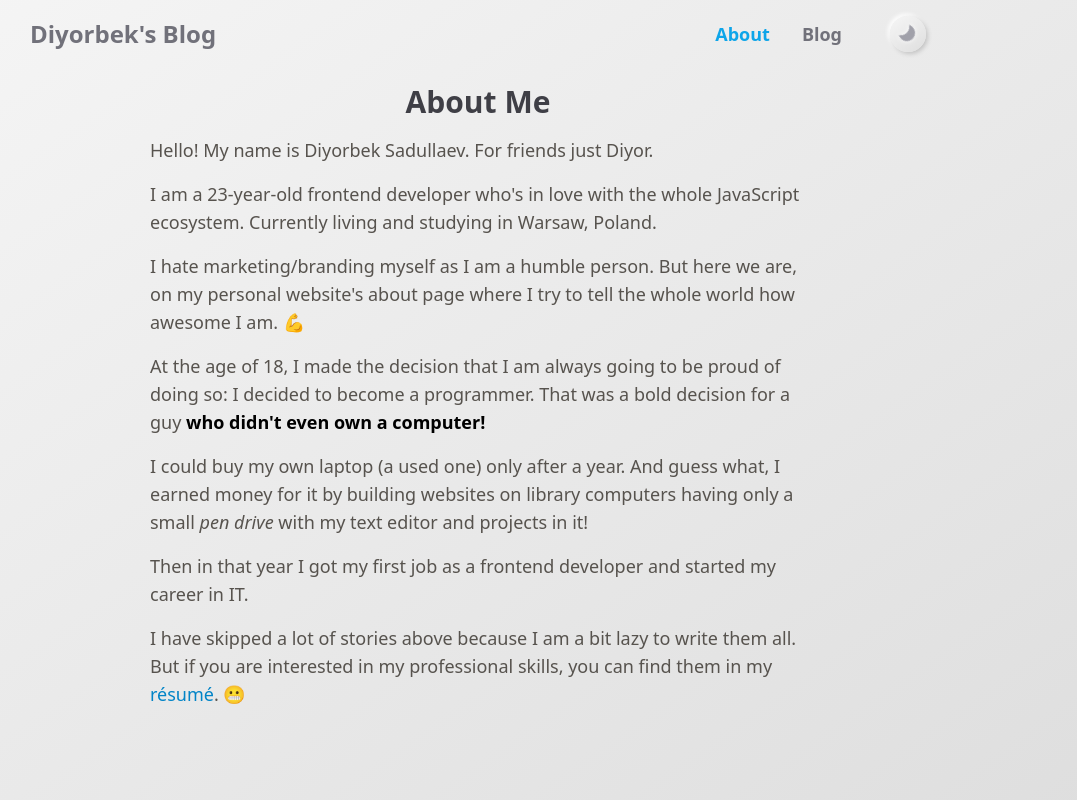
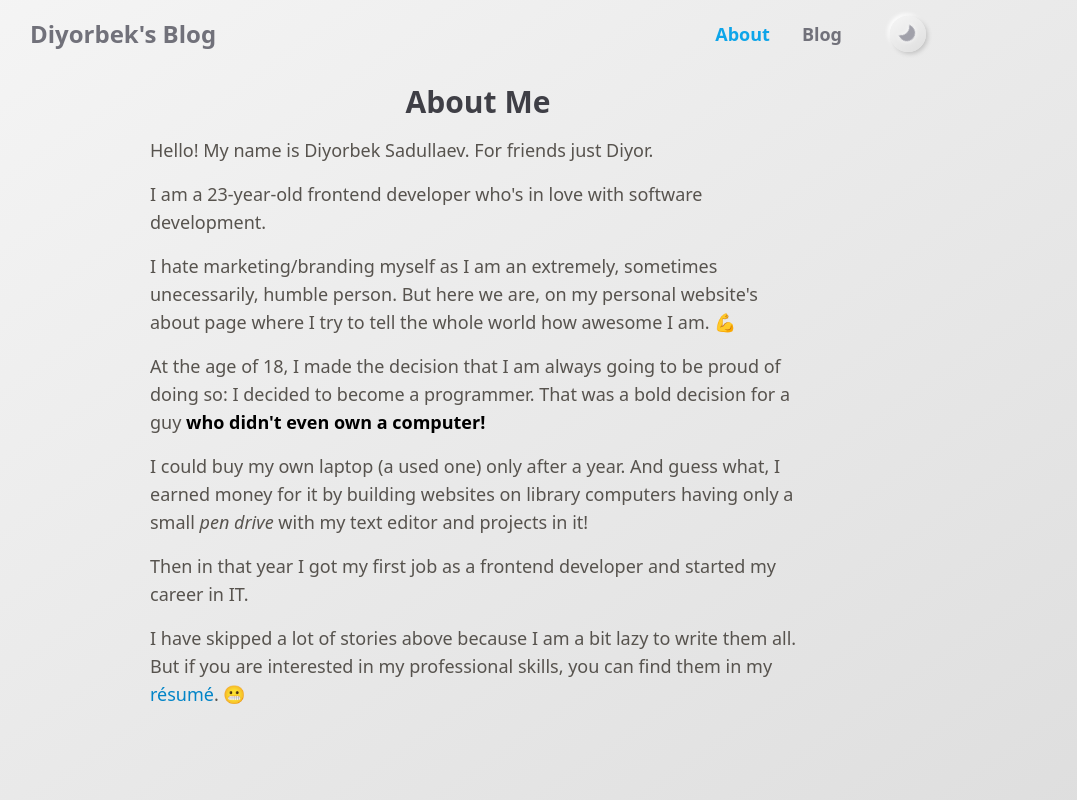
Before and after one commit to diyorbek/diyorbek.blog, a Next.js app: page /about in a window 1280 px wide. Shown: the whole page, without its empty margins (162-1239 px from the left). Built offline with nearby package versions, Linux system fonts and the light colour scheme.

Commit message:
update about

```diff
--- a/pages/about.tsx
+++ b/pages/about.tsx
@@ -1,7 +1,6 @@
-import Head from "next/head";
-import Link from "next/link";
-import React from "react";
-import { PageContainer } from "../components/PageContainer";
+import Head from 'next/head';
+import Link from 'next/link';
+import { PageContainer } from '../components/PageContainer';
 
 export default function About() {
   return (
@@ -18,14 +17,14 @@ export default function About() {
 
           <p>
             I am a {new Date().getFullYear() - 1998}-year-old frontend developer
-            who's in love with the whole JavaScript ecosystem. Currently living
-            and studying in Warsaw, Poland.
+            who's in love with software development.
           </p>
 
           <p>
-            I hate marketing/branding myself as I am a humble person. But here
-            we are, on my personal website's about page where I try to tell the
-            whole world how awesome I am. 💪
+            I hate marketing/branding myself as I am an extremely, sometimes
+            unecessarily, humble person. But here we are, on my personal
+            website's about page where I try to tell the whole world how awesome
+            I am. 💪
           </p>
 
           <p>
@@ -49,7 +48,7 @@ export default function About() {
           <p>
             I have skipped a lot of stories above because I am a bit lazy to
             write them all. But if you are interested in my professional skills,
-            you can find them in my{" "}
+            you can find them in my{' '}
             <Link href="/Diyobek_Sadullaev_s_resume.pdf">résumé</Link>. 😬
           </p>
         </div>
```
